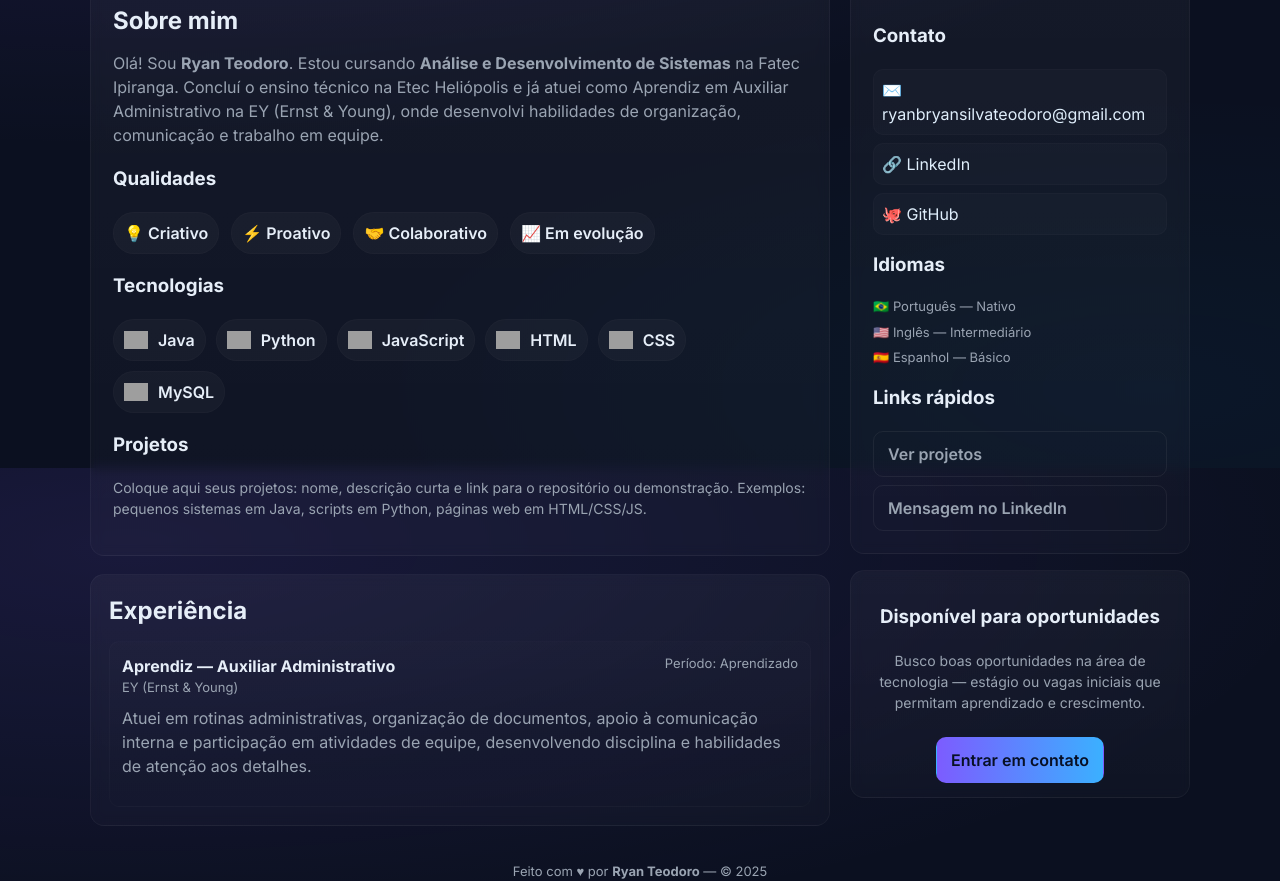
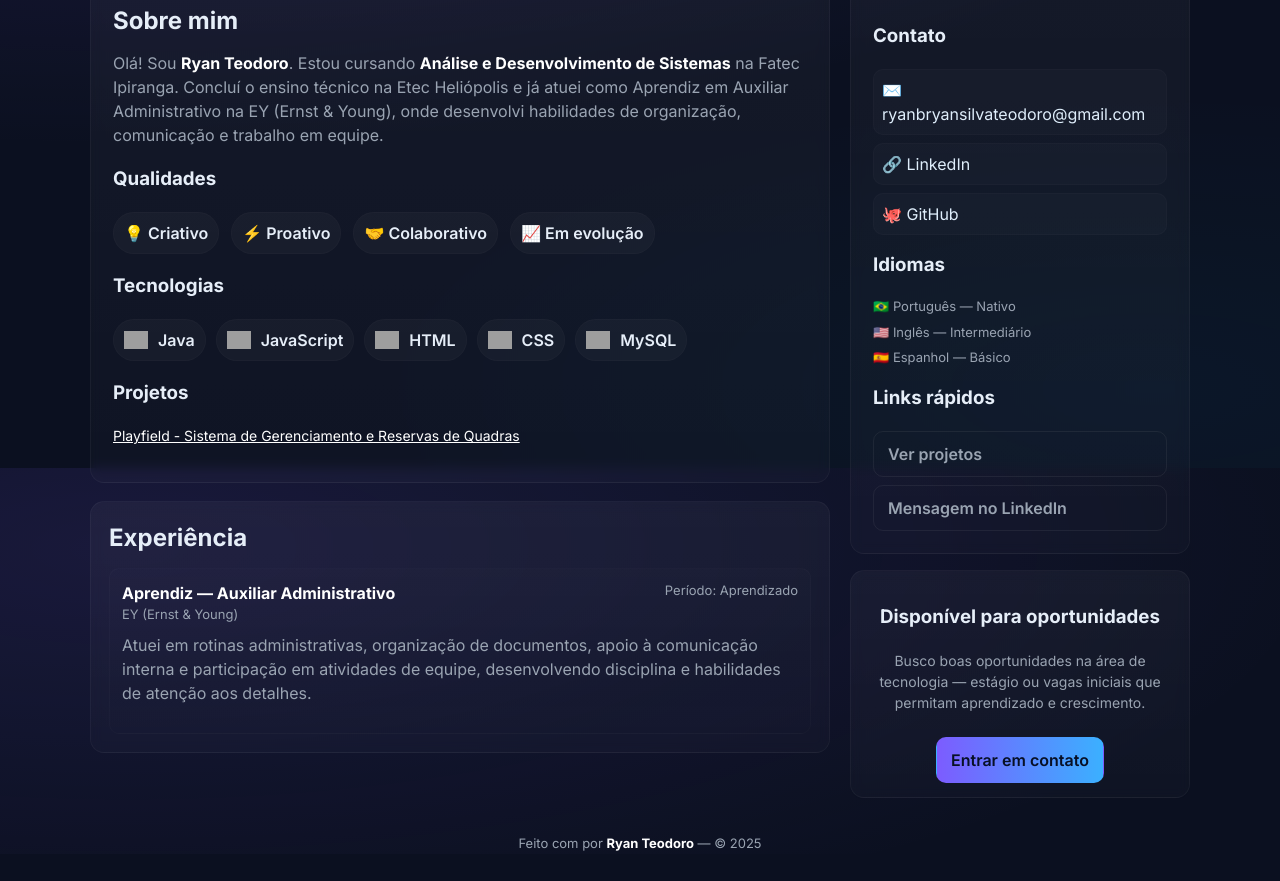
Before and after one commit to RyanTeodoro2005/Meu-Portifolio, a plain HTML site: page index.html in a window 1280 px wide. Shown: the part 332-1213 px from the top of the page. After the commit the page ends 1186 px from the top, so only its background shows below. Drawn offline with Linux system fonts and the light colour scheme; grey boxes are pictures that could not be loaded.

Commit message:
Alterações

```diff
--- a/index.html
+++ b/index.html
@@ -15,6 +15,15 @@
       --glass: rgba(255,255,255,0.04);
       --glass-2: rgba(255,255,255,0.02);
     }
+
+    a{
+        color: #fff;
+    }
+
+    strong{
+        color: #fff;
+    }
+
     *{box-sizing:border-box}
     html,body{height:100%}
     body{
@@ -131,7 +140,6 @@
           <h3 style="margin-top:18px">Tecnologias</h3>
           <div class="badges" style="margin-top:10px">
             <div class="badge"><img src="https://raw.githubusercontent.com/devicons/devicon/master/icons/java/java-original.svg" alt="java"/> Java</div>
-            <div class="badge"><img src="https://raw.githubusercontent.com/devicons/devicon/master/icons/python/python-original.svg" alt="python"/> Python</div>
             <div class="badge"><img src="https://raw.githubusercontent.com/devicons/devicon/master/icons/javascript/javascript-original.svg" alt="js"/> JavaScript</div>
             <div class="badge"><img src="https://raw.githubusercontent.com/devicons/devicon/master/icons/html5/html5-original.svg" alt="html"/> HTML</div>
             <div class="badge"><img src="https://raw.githubusercontent.com/devicons/devicon/master/icons/css3/css3-original.svg" alt="css"/> CSS</div>
@@ -139,7 +147,7 @@
           </div>
 
           <h3 style="margin-top:18px">Projetos</h3>
-          <p class="meta">Coloque aqui seus projetos: nome, descrição curta e link para o repositório ou demonstração. Exemplos: pequenos sistemas em Java, scripts em Python, páginas web em HTML/CSS/JS.</p>
+          <p class="meta"><a href="https://github.com/RyanTeodoro2005/TCC">Playfield - Sistema de Gerenciamento e Reservas de Quadras</a></p>
 
         </div>
 
@@ -190,7 +198,7 @@
     </section>
 
     <footer>
-      <p>Feito com ♥ por <strong>Ryan Teodoro</strong> — © <span id="year"></span></p>
+      <p>Feito com por <strong>Ryan Teodoro</strong> — © <span id="year"></span></p>
     </footer>
   </div>
 
```
